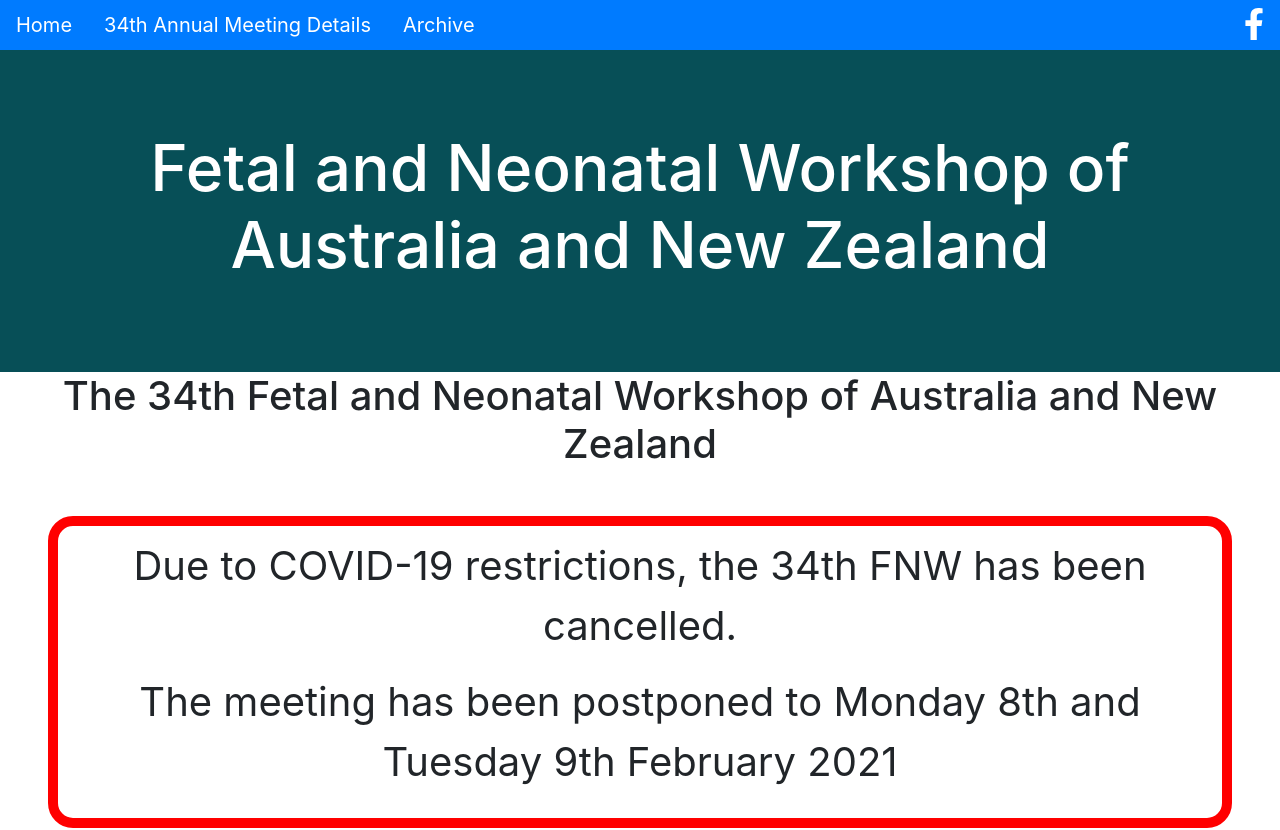
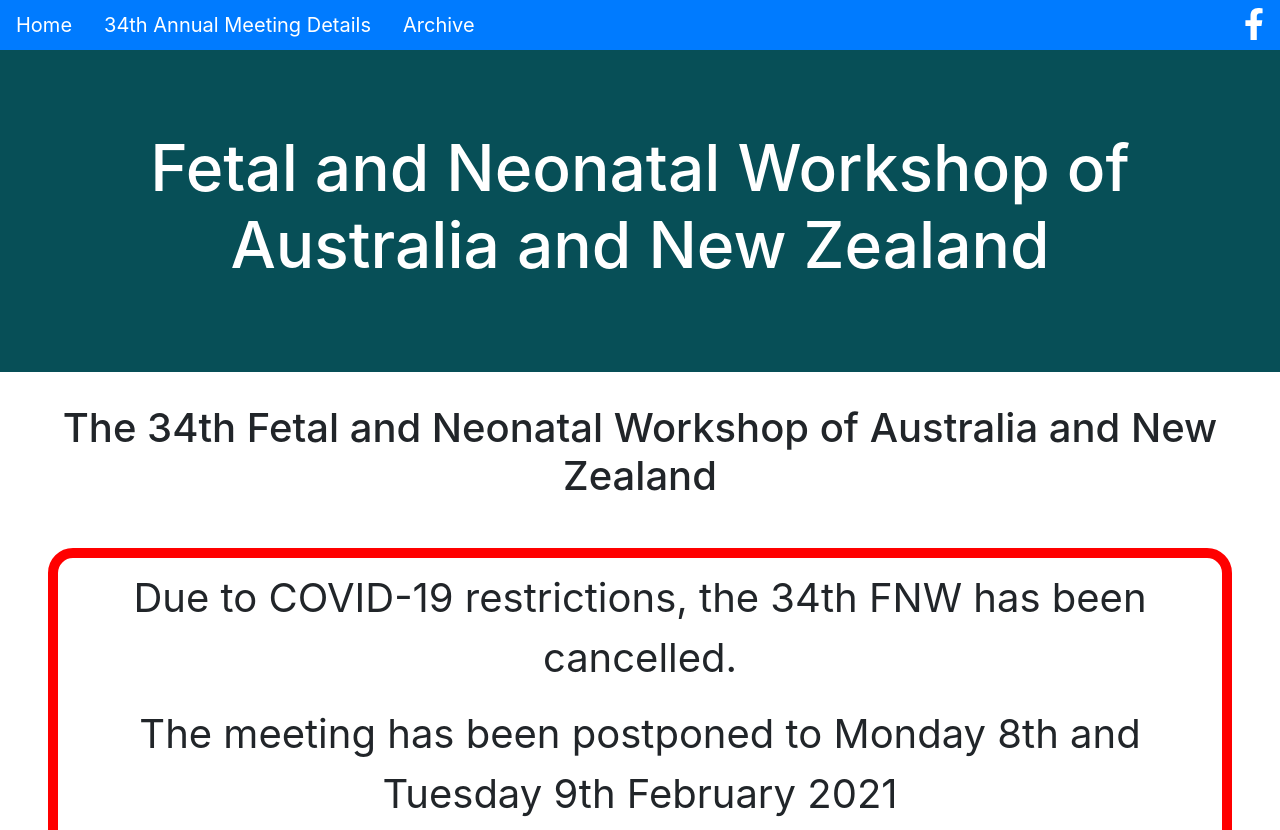
Before and after one commit to rdematteo/fnwanz, a React (Create React App) app: page /meeting in a window 1280 px wide. Shown: the top 830 px of the page. Built offline with nearby package versions, Linux system fonts and the light colour scheme.

Commit message:
fixed meeting title spacing

```diff
--- a/src/components/Meeting/34thMeeting.jsx
+++ b/src/components/Meeting/34thMeeting.jsx
@@ -9,6 +9,7 @@ const Container = styled.div`
 
 const Title = styled.h1`
   text-align: center;
+  padding: 2rem 0 0 0;
 
   @media (max-width: 768px) {
     font-size: 18px;
@@ -206,7 +207,7 @@ class Meeting extends React.Component {
             <strong>REGISTRATION DEADLINE:</strong> TBA
           </Para>
           <Para>
-            <strong>ABSTRACT DEADLINE:</strong> TBAß
+            <strong>ABSTRACT DEADLINE:</strong> TBA
           </Para>
         </Information>
 
```
